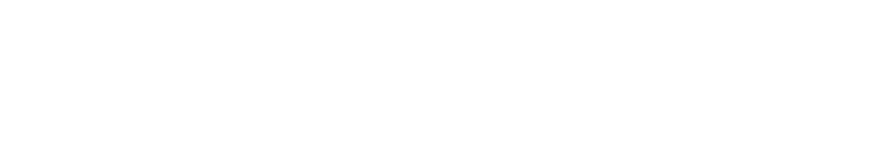
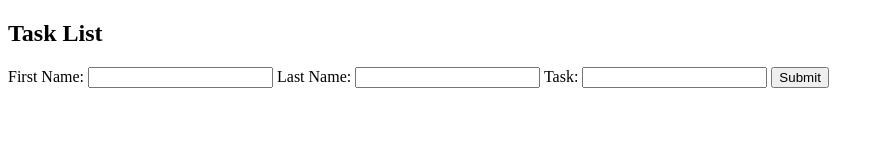
Before and after one commit to CoryMarberry/Group5-FInalProject, a plain HTML site: page index.html in a window 1280 px wide. Shown: the whole page, without its empty margins (0-884 px from the left). Drawn offline with Linux system fonts and the light colour scheme.

Commit message:
basic html form completed

```diff
--- a/index.html
+++ b/index.html
@@ -7,6 +7,18 @@
     <title>Group 5 Final Project</title>
 </head>
 <body>
+ <header><h2>Task List</h2></header>
+  <form>
+   <label for="fname">First Name:</label>
+   <input type="text" id="fname" name="fname" minlength="3" maxlength="15">
+   <label for="lname">Last Name:</label>
+   <input type="text" id="lname" name="lname" minlength="3" maxlength="15">
+   <label for="Task">Task:</label>
+   <input type="text" id="Task" name="Task" minlength="5">
+   <input type="submit" id="Submit" name="Submit">
 
+
+
+  </form>
 </body>
 </html>
```
